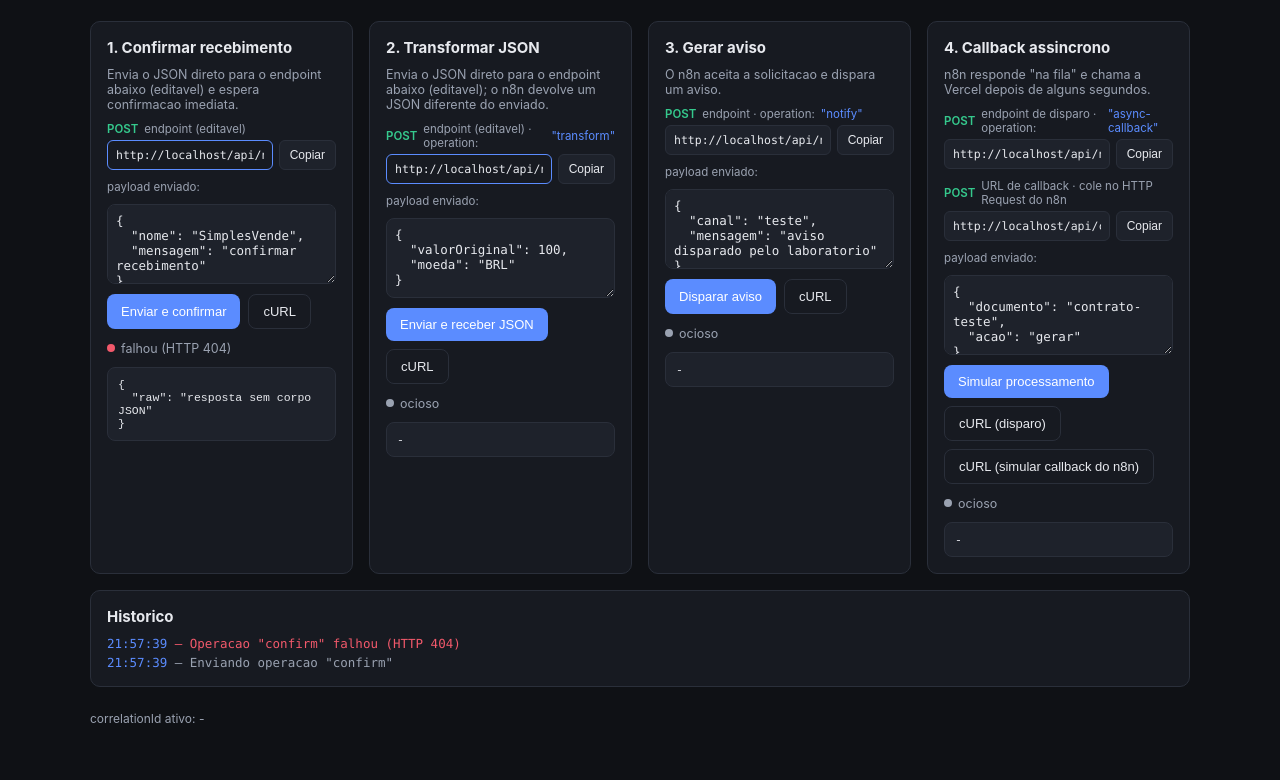
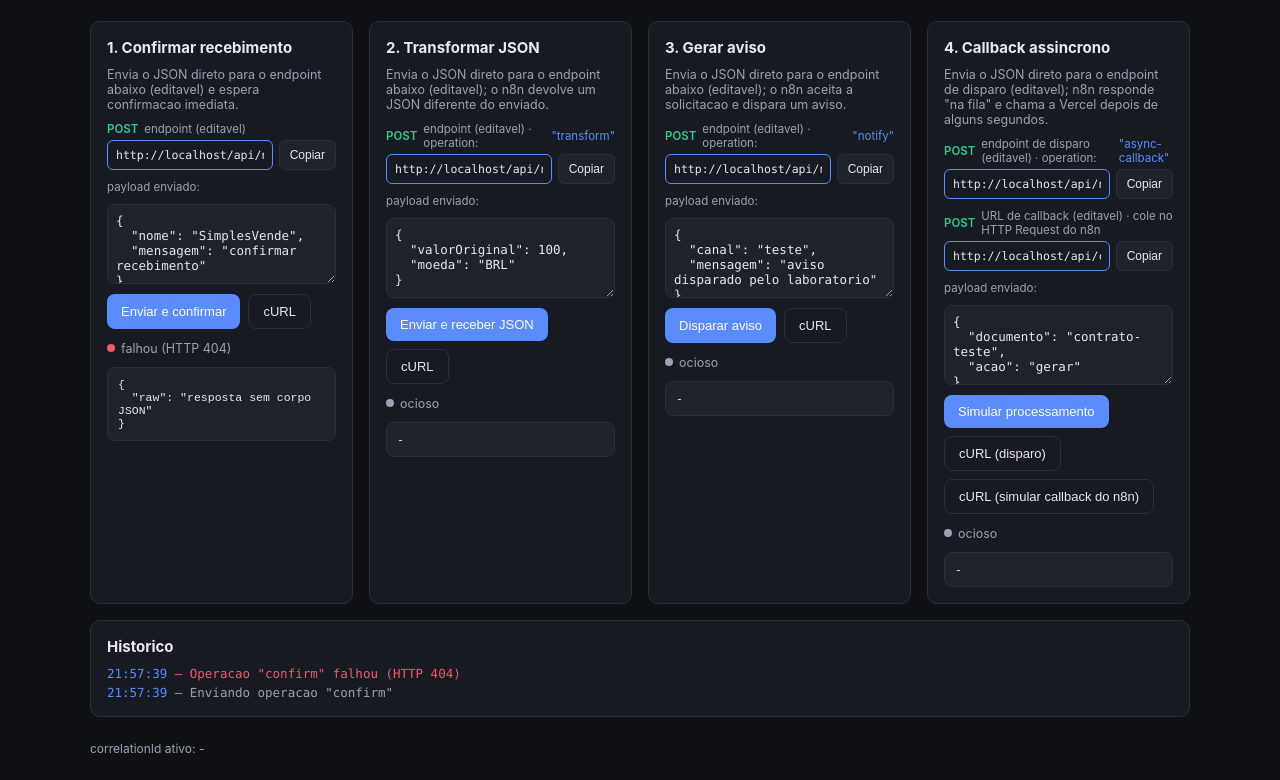
Before and after one commit to frkeletrica/SimplesVendeMini, a website: page index.html in a window 1280 px wide. Both pictures are taken after a click on the button "Enviar e confirmar". Shown: the part 74-854 px from the top of the page. Before the commit the page ends 824 px from the top, so only its background shows below. Drawn offline with Linux system fonts and the light colour scheme; no server answers.

Commit message:
Make cards 3 and 4's endpoint fields editable
Card 3 (notify) follows the same direct-post pattern as cards 1-2.
Card 4 (async-callback) has two fields: the dispatch endpoint (now
wired the same way, marked data-endpoint-role="dispatch") and the
callback URL shown for pasting into n8n's HTTP Request node (marked
data-endpoint-role="callback"). The dispatch-field selectors were
tightened to explicitly exclude the callback-role field so they keep
working regardless of DOM order, and buildCallbackCurl() now reads
the callback field's live value instead of a hardcoded origin, so
the "cURL (simular callback)" button matches whatever URL is typed
there.

```diff
--- a/index.html
+++ b/index.html
@@ -250,11 +250,11 @@
 
     <div class="card">
       <h2>3. Gerar aviso</h2>
-      <p class="desc">O n8n aceita a solicitacao e dispara um aviso.</p>
+      <p class="desc">Envia o JSON direto para o endpoint abaixo (editavel); o n8n aceita a solicitacao e dispara um aviso.</p>
       <div class="endpoint-field">
-        <span class="endpoint-label"><span class="method">POST</span> endpoint &middot; operation: <span class="op">"notify"</span></span>
+        <span class="endpoint-label"><span class="method">POST</span> endpoint (editavel) &middot; operation: <span class="op">"notify"</span></span>
         <div class="url-row">
-          <input type="text" readonly data-endpoint-url data-endpoint-path="/api/n8n" />
+          <input type="text" data-endpoint-url data-endpoint-path="/api/n8n" />
           <button type="button" class="copy-btn" data-copy>Copiar</button>
         </div>
       </div>
@@ -274,18 +274,18 @@
 
     <div class="card">
       <h2>4. Callback assincrono</h2>
-      <p class="desc">n8n responde "na fila" e chama a Vercel depois de alguns segundos.</p>
+      <p class="desc">Envia o JSON direto para o endpoint de disparo (editavel); n8n responde "na fila" e chama a Vercel depois de alguns segundos.</p>
       <div class="endpoint-field">
-        <span class="endpoint-label"><span class="method">POST</span> endpoint de disparo &middot; operation: <span class="op">"async-callback"</span></span>
+        <span class="endpoint-label"><span class="method">POST</span> endpoint de disparo (editavel) &middot; operation: <span class="op">"async-callback"</span></span>
         <div class="url-row">
-          <input type="text" readonly data-endpoint-url data-endpoint-path="/api/n8n" />
+          <input type="text" data-endpoint-url data-endpoint-role="dispatch" data-endpoint-path="/api/n8n" />
           <button type="button" class="copy-btn" data-copy>Copiar</button>
         </div>
       </div>
       <div class="endpoint-field">
-        <span class="endpoint-label"><span class="method">POST</span> URL de callback &middot; cole no HTTP Request do n8n</span>
+        <span class="endpoint-label"><span class="method">POST</span> URL de callback (editavel) &middot; cole no HTTP Request do n8n</span>
         <div class="url-row">
-          <input type="text" readonly data-endpoint-url data-endpoint-path="/api/callback" />
+          <input type="text" data-endpoint-url data-endpoint-role="callback" data-endpoint-path="/api/callback" />
           <button type="button" class="copy-btn" data-copy>Copiar</button>
         </div>
       </div>
@@ -339,7 +339,7 @@
   }
 
   function isEditableEndpoint(card) {
-    const input = card.querySelector('[data-endpoint-url]');
+    const input = card.querySelector('[data-endpoint-url]:not([data-endpoint-role="callback"])');
     return !!input && !input.readOnly;
   }
 
@@ -353,7 +353,7 @@
     } catch (err) {
       return '# JSON invalido no campo de payload deste card';
     }
-    const urlInput = card.querySelector('[data-endpoint-url]');
+    const urlInput = card.querySelector('[data-endpoint-url]:not([data-endpoint-role="callback"])');
     const url = urlInput.value;
     const body = JSON.stringify(
       isEditableEndpoint(card) ? buildEnvelope(operation, payload) : { operation, payload }
@@ -365,8 +365,9 @@
     );
   }
 
-  function buildCallbackCurl() {
-    const url = window.location.origin + '/api/callback';
+  function buildCallbackCurl(card) {
+    const urlInput = card.querySelector('[data-endpoint-role="callback"]');
+    const url = (urlInput && urlInput.value) || window.location.origin + '/api/callback';
     const body = JSON.stringify({
       eventId: 'SEU_EVENT_ID',
       eventType: 'async-callback',
@@ -407,7 +408,7 @@
         const card = btn.closest('.card');
         const kind = btn.dataset.curl;
         const preview = card.querySelector('[data-curl-preview="' + kind + '"]');
-        const command = kind === 'callback' ? buildCallbackCurl() : buildN8nCurl(card);
+        const command = kind === 'callback' ? buildCallbackCurl(card) : buildN8nCurl(card);
 
         preview.textContent = command;
         preview.hidden = false;
@@ -641,7 +642,7 @@
         let httpStatus, success, correlationId, body;
 
         if (isEditableEndpoint(card)) {
-          const urlInput = card.querySelector('[data-endpoint-url]');
+          const urlInput = card.querySelector('[data-endpoint-url]:not([data-endpoint-role="callback"])');
           const targetUrl = urlInput.value.trim();
           if (!targetUrl) {
             setStatus(card, 'err', 'informe a URL do endpoint');
```
